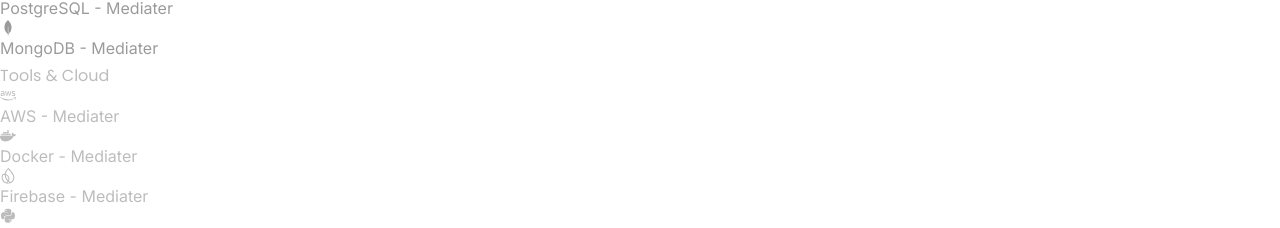
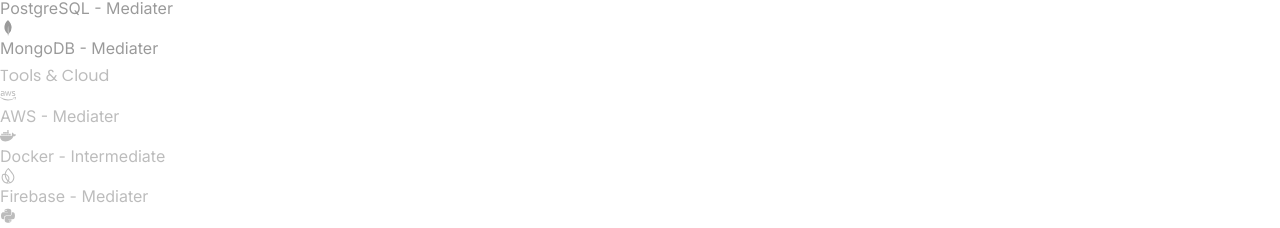
Before and after one commit to Shayuuu/Shayan-Portfolio, a React (Vite) app: page / in a window 1280 px wide. Shown: the part 1361-1589 px from the top of the page. Built offline with nearby package versions, Linux system fonts and the light colour scheme.

Commit message:
Update Home.jsx

```diff
--- a/src/pages/Home.jsx
+++ b/src/pages/Home.jsx
@@ -383,7 +383,7 @@
                 </div>
                 <div className="flex items-center space-x-3">
                   <FaDocker className="text-blue-500 text-xl" />
-                  <span className="text-gray-300">Docker - Mediater</span>
+                  <span className="text-gray-300">Docker - Intermediate</span>
                 </div>
                 <div className="flex items-center space-x-3">
                   <SiFirebase className="text-yellow-400 text-xl" />
```
